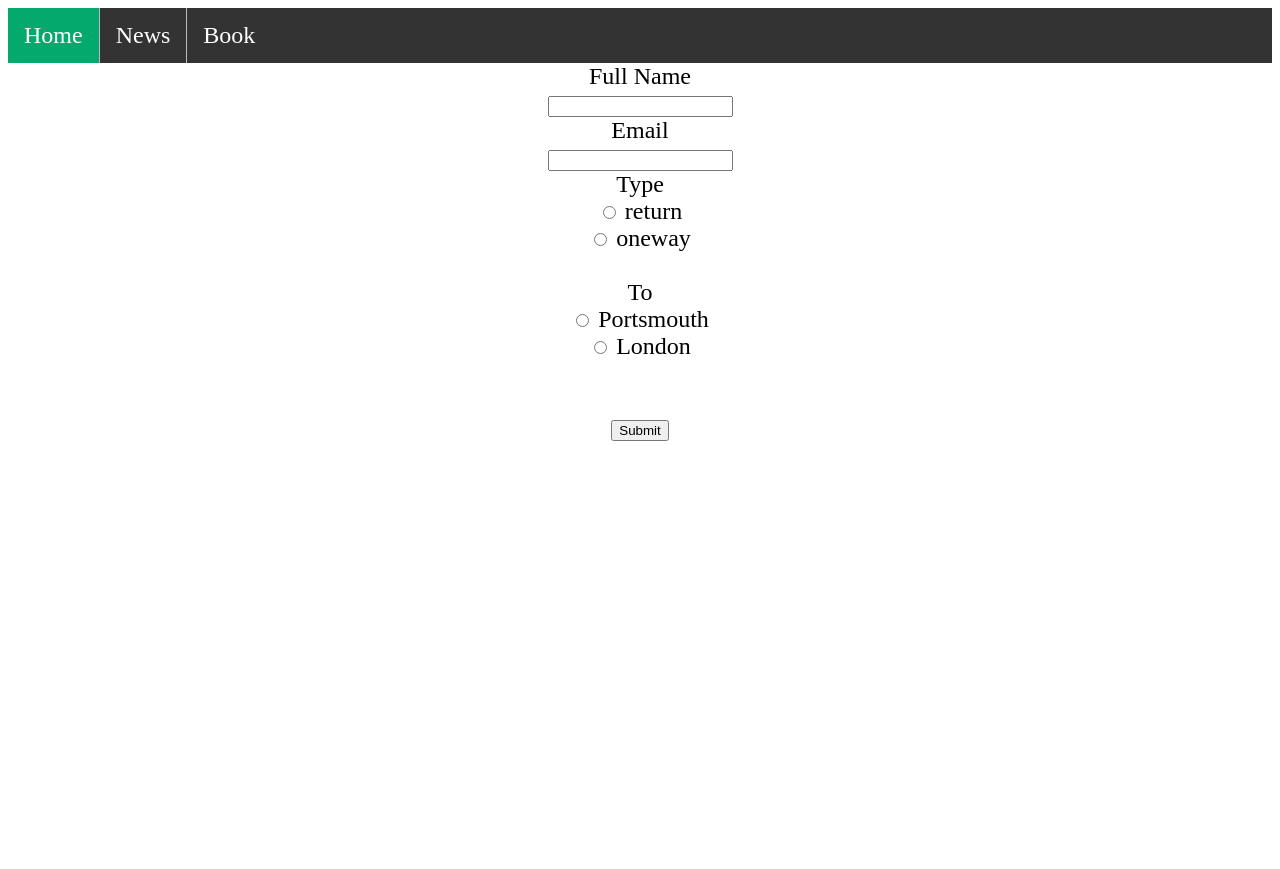
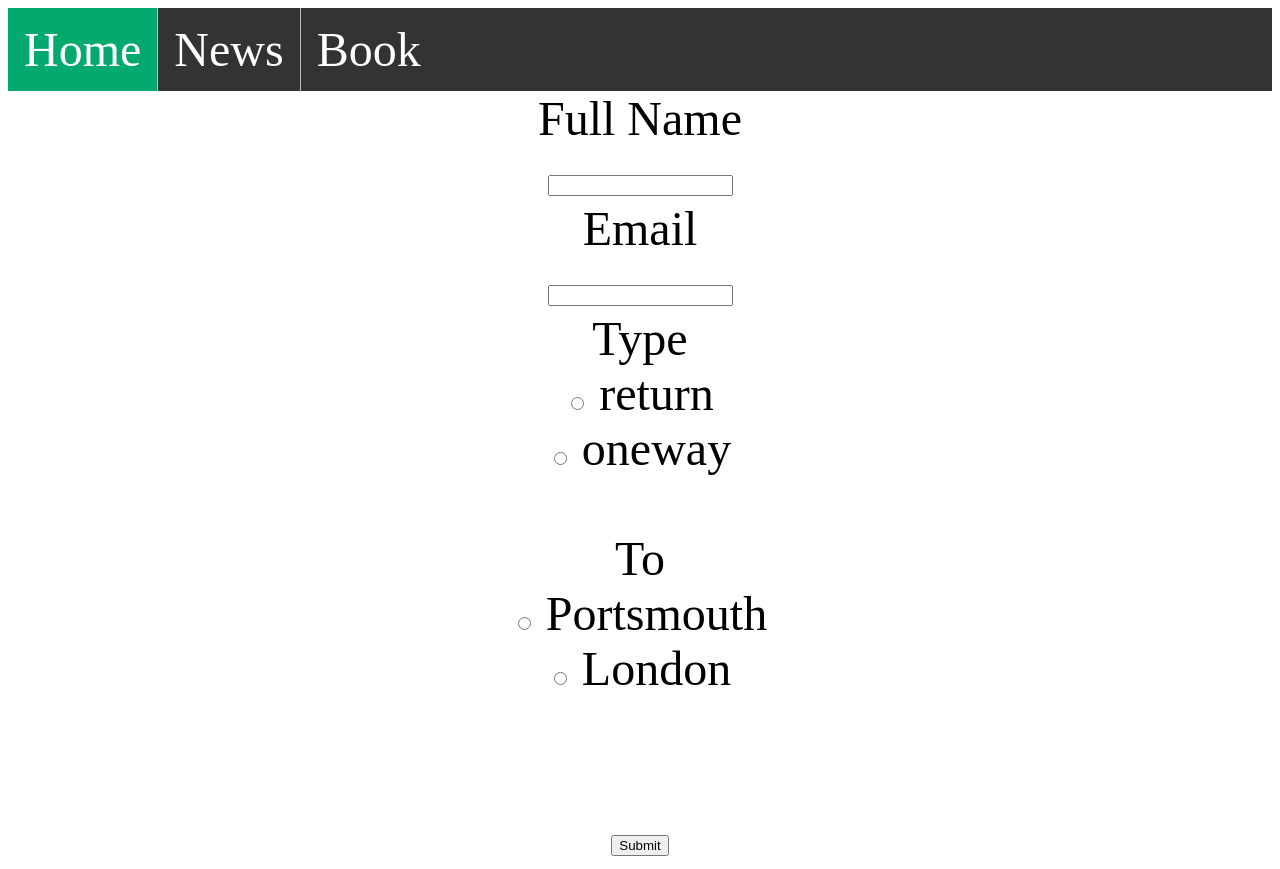
Before and after one commit to LikieUk/Likietravels, a plain HTML site: page book.html in a window 1280 px wide. Before the commit the page ends 800 px from the top, so only its background shows below. Drawn offline with nearby package versions, Linux system fonts and the light colour scheme.

Commit message:
Update book.html

```diff
--- a/book.html
+++ b/book.html
@@ -39,7 +39,7 @@ li a:hover:not(.active) {
 </head>
 <body>
 <center>
-  <font size="+2">
+  <font size="+5">
 <ul>
   <li><a class="active" href="https://likieuk.github.io/Likietravels/#home">Home</a></li>
   <li><a href="#news">News</a></li>
```
